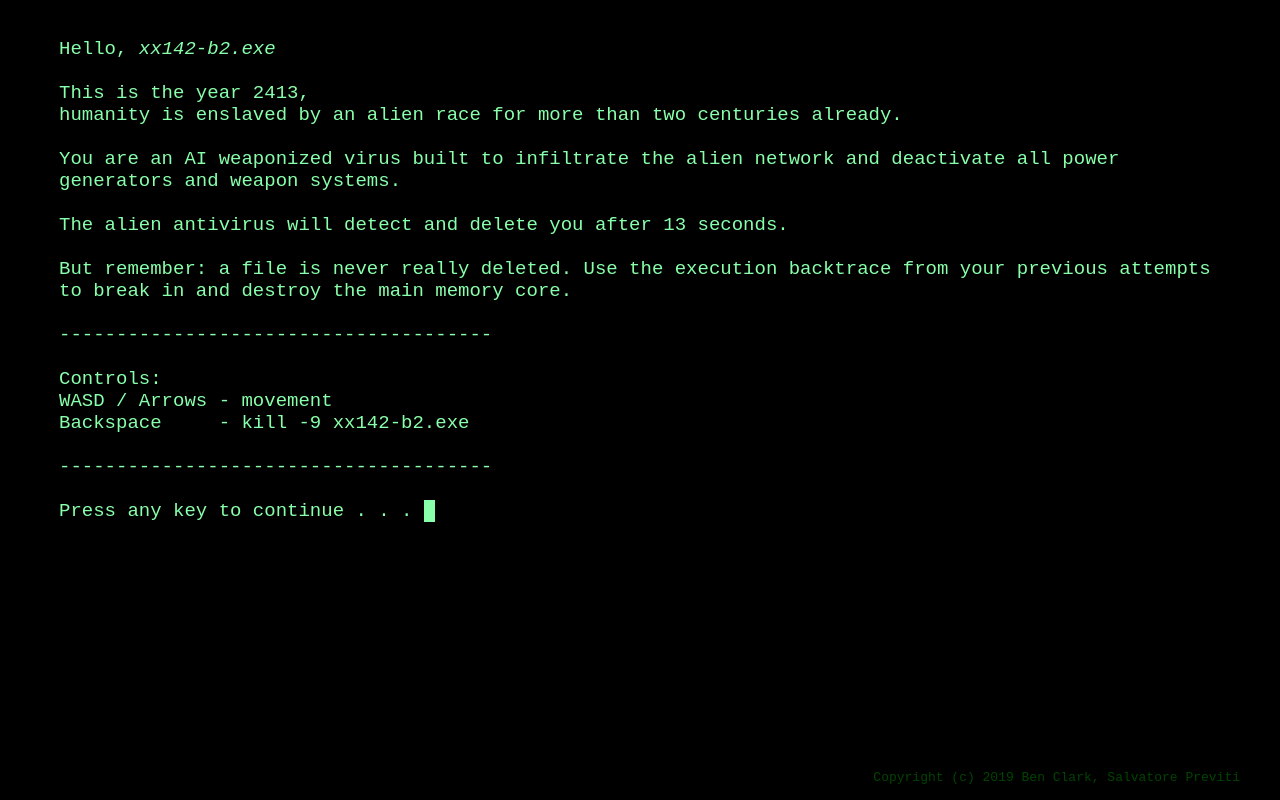
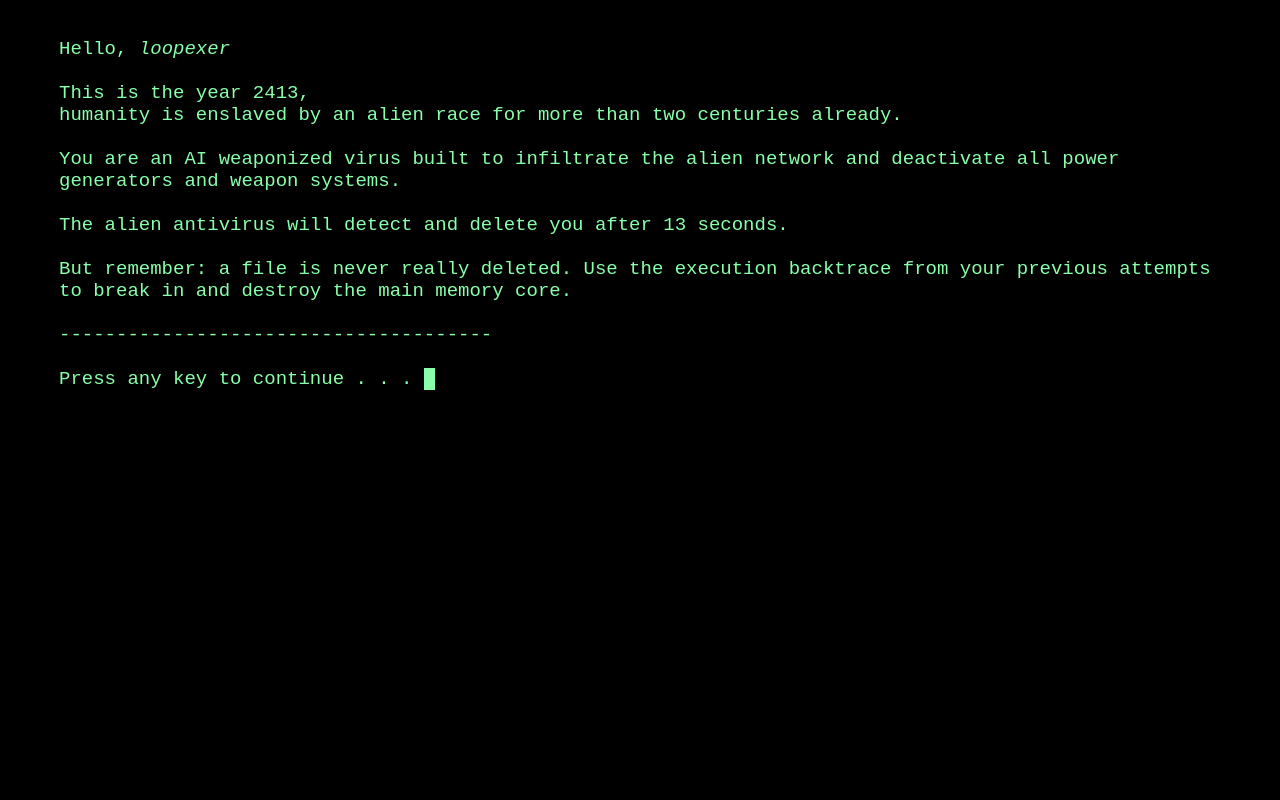
Before and after one commit to Abhishek63065/loopexer, a plain HTML site: page index.html in a window 1280 px wide. Drawn offline with Linux system fonts and the light colour scheme.

Commit message:
Add files via upload

```diff
--- a/index.html
+++ b/index.html
@@ -1,5 +1,6 @@
 <html>
   <head>
+    <!--My name is Abhishek Maurya, and this game is not developed by me. This code is not written by me.-->
     <title>loopexer</title>
     <meta name="viewport" content="width=device-width, initial-scale=1" />
     <style type="text/css" media="all">
@@ -183,7 +184,7 @@ small {
         <div id="T">&nbsp;</div>
         <div id="L">-</div>
       </div>
-      <pre id="intro">Hello, <i>xx142-b2.exe</i>
+      <pre id="intro">Hello, <i>loopexer</i>
 
 This is the year 2413,
 humanity is enslaved by an alien race for more than two centuries already.
@@ -196,23 +197,15 @@ But remember: a file is never really deleted. Use the execution backtrace from y
 
 --------------------------------------
 
-Controls:
-WASD / Arrows - movement
-Backspace     - kill -9 xx142-b2.exe
-
---------------------------------------
-
 Press any key to continue . . . <b id="B">&nbsp;</b>
 </pre>
-      <small>Copyright (c) 2019 Ben Clark, Salvatore Previti</small>
-      <pre id="end">
-Well done <i>xx142-b2.exe</i>,
+       <pre id="end">
+Well done <i>loopexer</i>,
 
 You deactivated the memory core.
 
 All alien ships are destroyed.
 You freed humanity from slavery.
-
 
 
 How about a nice game of chess? <b id="B">&nbsp;</b>
```
